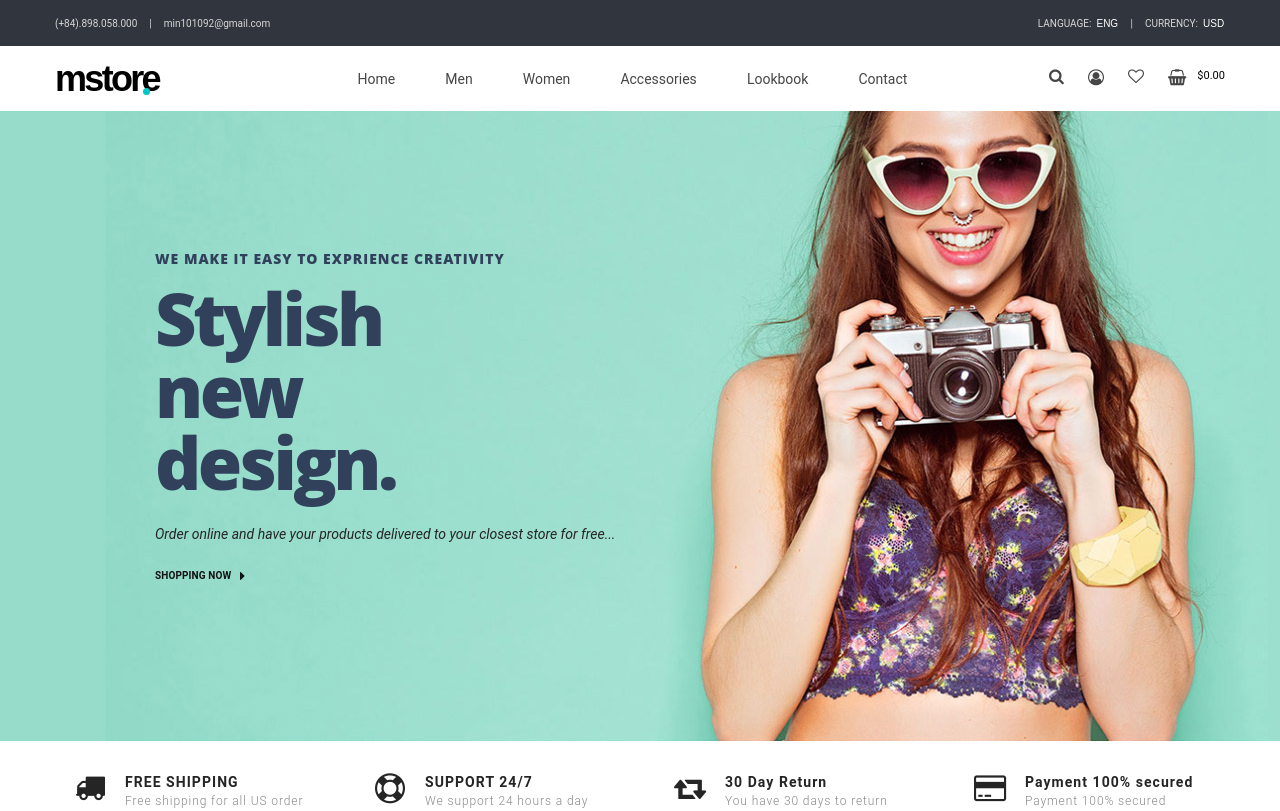
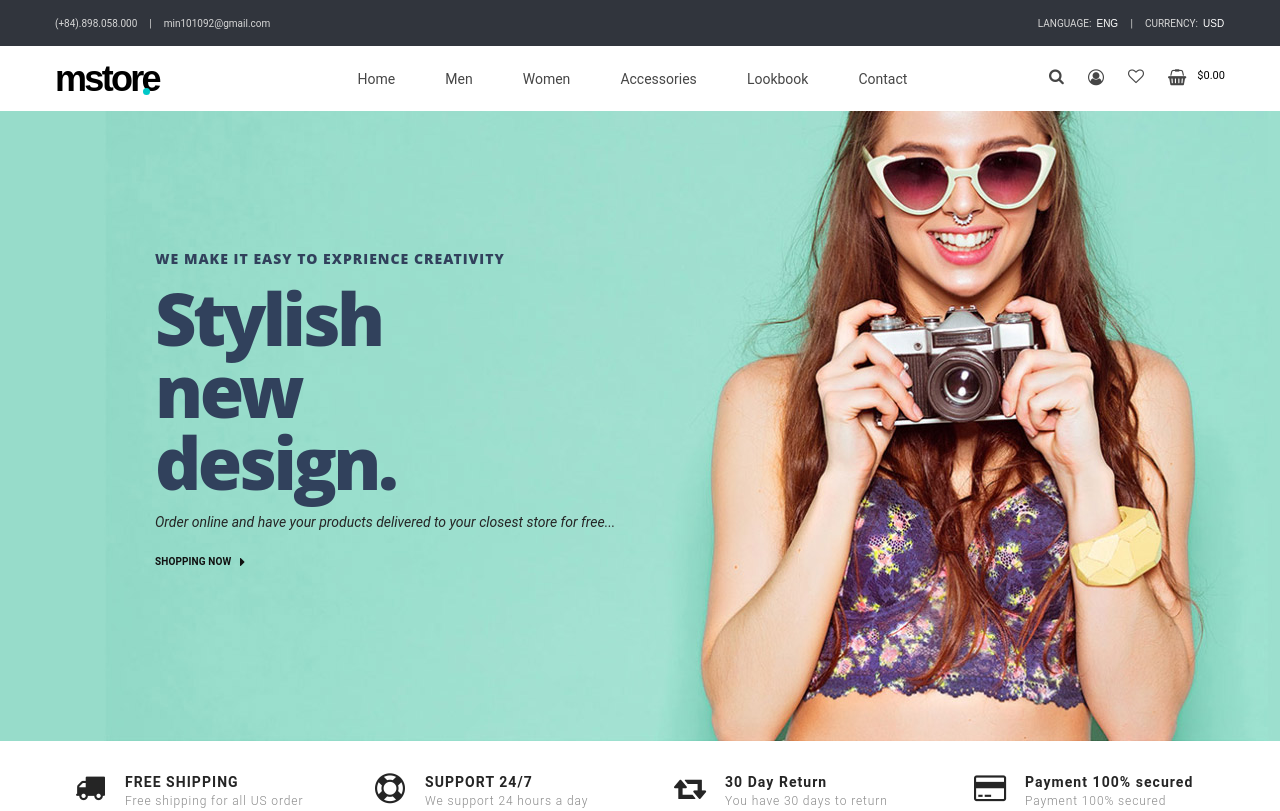
Before and after one commit to VVishnevskii/MstoreHomePage, a plain HTML site: page index.html in a window 1280 px wide. Shown: the top 811 px of the page. Drawn offline with Linux system fonts and the light colour scheme.

Commit message:
Add margin to ad-text p(nth3)

```diff
--- a/style-homepage-mstore.css
+++ b/style-homepage-mstore.css
@@ -280,9 +280,10 @@ h3 {
 }
 
 .ad-top-text p:nth-child(3) {
+  margin-top: 16px;
+  margin-bottom: 26px;
   font-size: 14px;
   font-style: italic;
-  line-height: 72px;
   color: #252525;
 }
 
```
